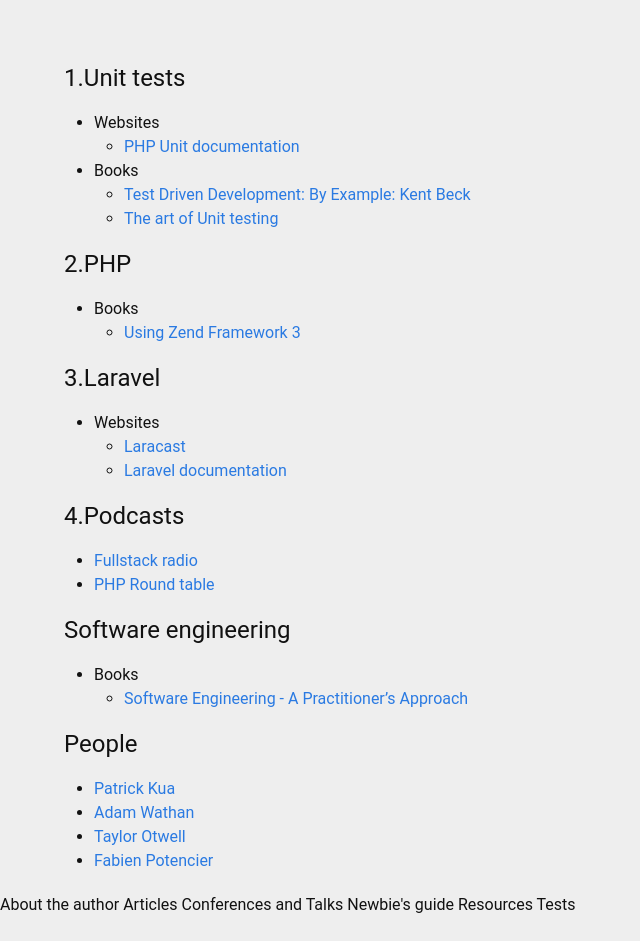
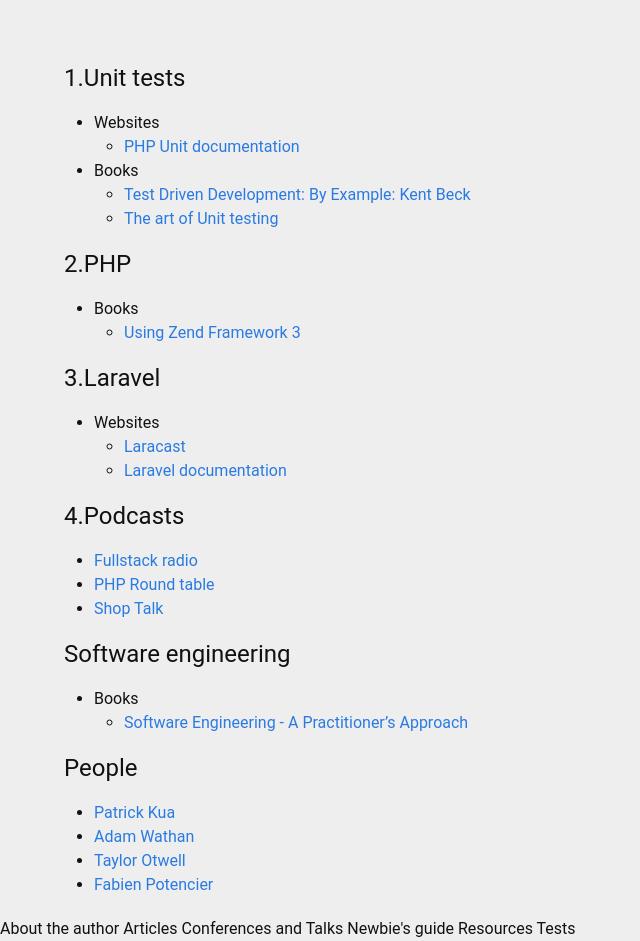
Before and after one commit to tiepdotme/marabesi.com, a Jekyll site: the page built from resources.md, in a window 1280 px wide. Shown: the whole page, without its empty margins (0-640 px from the left). Built offline with Jekyll 4.4.1, drawn with Linux system fonts in a browser that asks for light colours; comment, search, counter and statistics services are not loaded; before the commit the page ends 920 px from its top, so only the background shows below that.

Commit message:
Update resources.md
Added shop talk as a resource

```diff
--- a/resources.md
+++ b/resources.md
@@ -39,6 +39,7 @@ author:
 
 * [Fullstack radio](http://www.fullstackradio.com/)
 * [PHP Round table](https://www.phproundtable.com/)
+* [Shop Talk](http://shoptalkshow.com/)
 
 ## Software engineering
 
```
